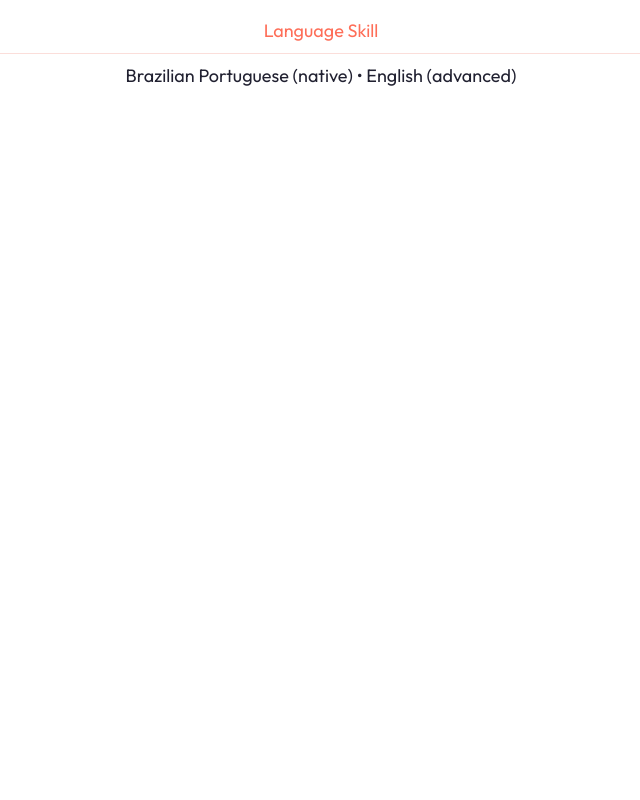
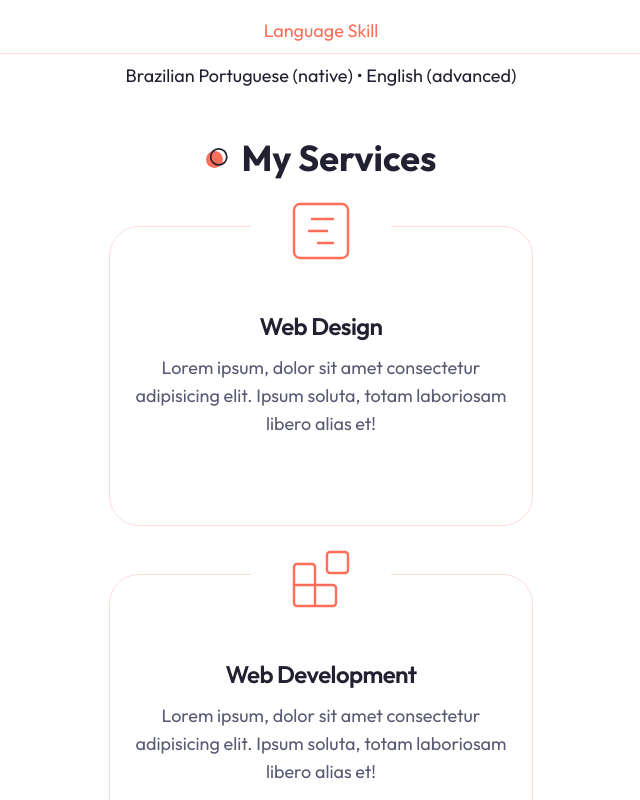
Before and after one commit to huannvictor/huannalmeida-dev, a Next.js app: page / in a window 1280 px wide. Shown: the part 1420-2220 px from the top of the page, without its empty margins (319-959 px from the left). Built offline with nearby package versions, Linux system fonts and the light colour scheme.

Commit message:
feat: 'services section' finished

```diff
--- a/app/page.tsx
+++ b/app/page.tsx
@@ -1,11 +1,13 @@
 import About from "@/components/About";
 import Hero from "@/components/Hero";
+import Services from "@/components/Services";
 
 export default function Home() {
   return (
     <main>
       <Hero />
       <About />
+      <Services />
     </main>
   );
 }
--- a/components/About.tsx
+++ b/components/About.tsx
@@ -15,7 +15,7 @@ const About = () => {
   }
 
   return (
-    <section className="xl:h-[860px] pb-12 xl:py-24">
+    <section className="xl:h-[1050px] pb-12 xl:py-24">
       <div className="container mx-auto">
         <h2 className="section-title mb-8 xl:mb-16 text-center mx-auto">
           About me
--- /dev/null
+++ b/components/Services.tsx
@@ -0,0 +1,39 @@
+import { servicesData } from "@/data/data"
+import { Card, CardContent, CardDescription, CardHeader, CardTitle } from "./ui/card"
+
+const Services = () => {
+  return (
+    <section className="mb-12 xl:mb-36">
+      <div className="container mx-auto">
+        <h2 className="section-title mb-12 xl:mb-24 text-center mx-auto">
+          My Services
+        </h2>
+
+        <div className="grid xl:grid-cols-3 justify-center gap-y-12 xl:gap-y-24 xl:gap-x-8">
+          {servicesData.map((item, index) => {
+            return (
+              <Card
+                className="w-full max-w-[424px] h-[300px] flex flex-col pt-16 pb-10 justify-center items-center relative"
+                key={index}
+              >
+                <CardHeader className="text-primary absolute -top-[60px]">
+                  <div className="w-[140px] h-[80px] bg-white dark:bg-background flex justify-center items-center">
+                    {item.icon}
+                  </div>
+                </CardHeader>
+                <CardContent className="text-center">
+                  <CardTitle className="mb-4">{item.title}</CardTitle>
+                  <CardDescription className="text-lg">
+                    {item.description}
+                  </CardDescription>
+                </CardContent>
+              </Card>
+            )
+          })}
+        </div>
+      </div>
+    </section>
+  )
+}
+
+export default Services
--- a/components/ui/card.tsx
+++ b/components/ui/card.tsx
@@ -9,7 +9,7 @@ const Card = React.forwardRef<
   <div
     ref={ref}
     className={cn(
-      "rounded-lg border bg-card text-card-foreground shadow-sm",
+      "rounded-[30px] border bg-background text-card-foreground",
       className
     )}
     {...props}
@@ -76,4 +76,4 @@ const CardFooter = React.forwardRef<
 ))
 CardFooter.displayName = "CardFooter"
 
-export { Card, CardHeader, CardFooter, CardTitle, CardDescription, CardContent }
+export { Card, CardContent, CardDescription, CardFooter, CardHeader, CardTitle }
--- a/data/customtypes.d.ts
+++ b/data/customtypes.d.ts
@@ -27,3 +27,9 @@ interface SkillData {
   title: string;
   data: (Skill | Tool)[];
 }
+
+interface ServicesData {
+  icon: ReactNode
+  title: string
+  description: string
+}
--- a/data/data.tsx
+++ b/data/data.tsx
@@ -1,5 +1,8 @@
 import {
+  Blocks,
   Calendar,
+  GanttChartSquare,
+  Gem,
   Home,
   MailIcon,
   PhoneCall,
@@ -102,3 +105,21 @@ export const skillData: SkillData[] = [
     ]
   }
 ]
+
+export const servicesData: ServicesData[] = [
+  {
+    icon: <GanttChartSquare size={72} strokeWidth={0.8} />,
+    title: 'Web Design',
+    description: 'Lorem ipsum, dolor sit amet consectetur adipisicing elit. Ipsum soluta, totam laboriosam libero alias et!'
+  },
+  {
+    icon: <Blocks size={72} strokeWidth={0.8} />,
+    title: 'Web Development',
+    description: 'Lorem ipsum, dolor sit amet consectetur adipisicing elit. Ipsum soluta, totam laboriosam libero alias et!'
+  },
+  {
+    icon: <Gem size={72} strokeWidth={0.8} />,
+    title: 'App Development',
+    description: 'Lorem ipsum, dolor sit amet consectetur adipisicing elit. Ipsum soluta, totam laboriosam libero alias et!'
+  },
+]
```
